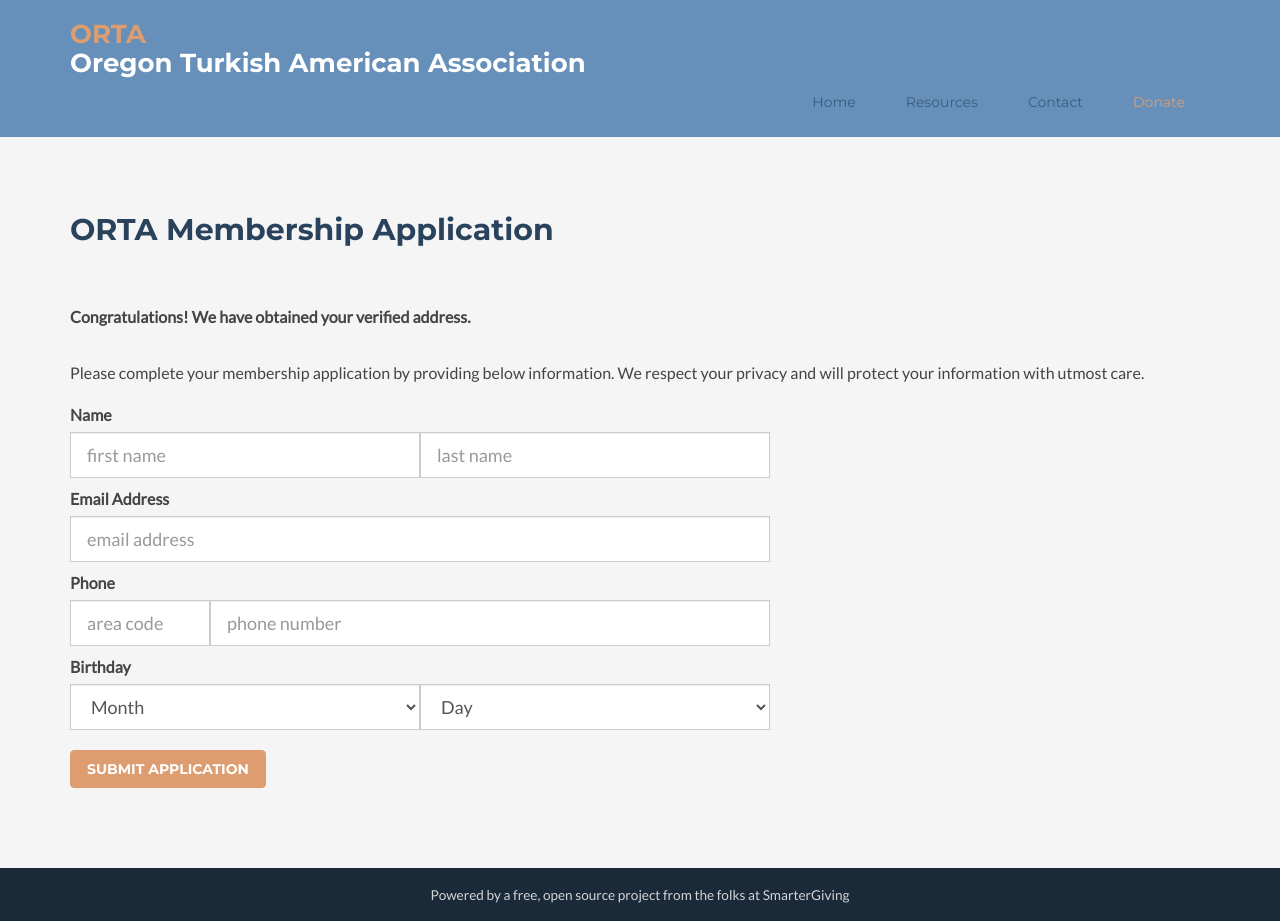
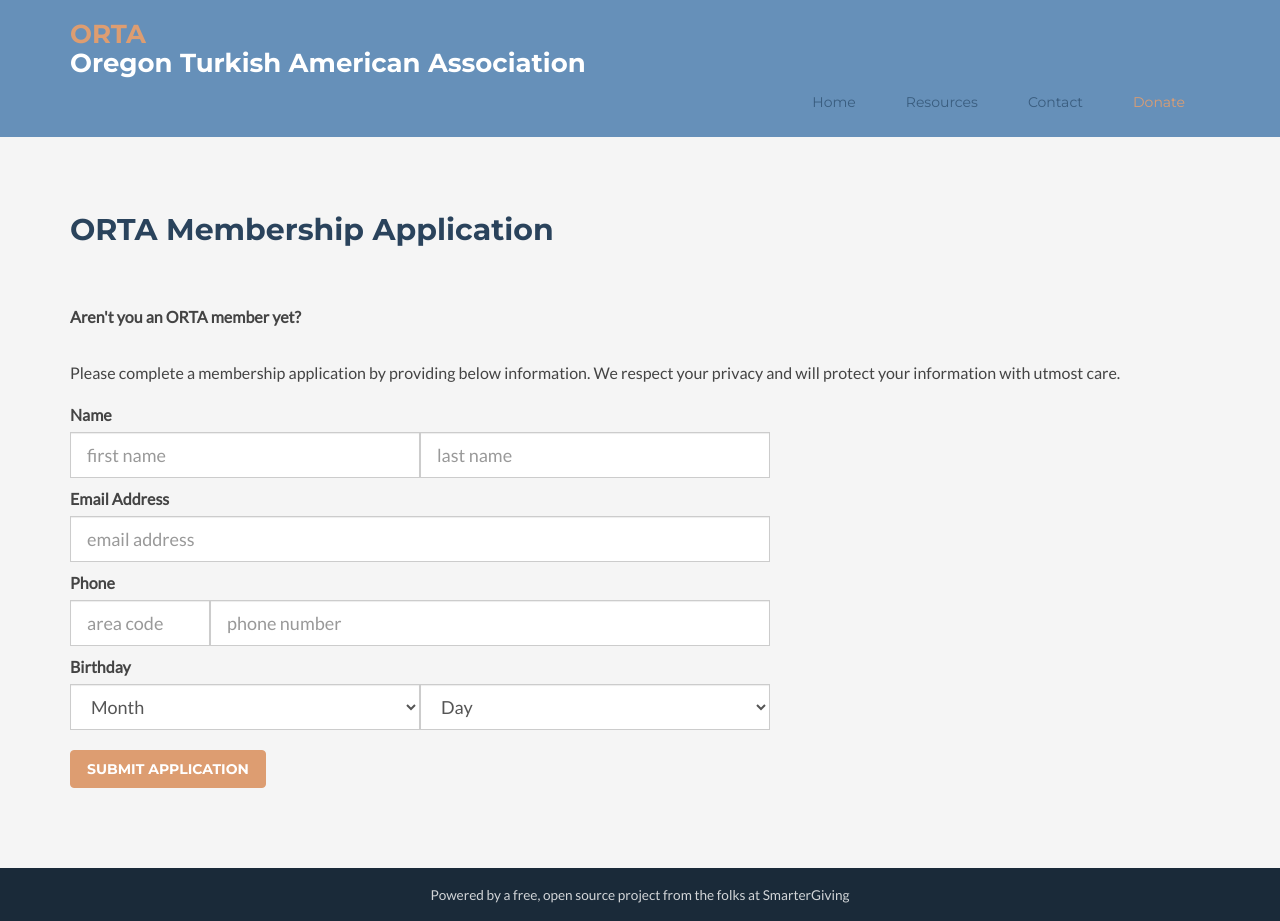
Before and after one commit to ortapdx/ortapdx.github.io, a Jekyll site: the page built from msf_SCMND58B2AGX9.html, in a window 1280 px wide and 921 px high. Built offline with Jekyll 4.4.1, drawn with Linux system fonts in a browser that asks for light colours; nearby versions of some CDN libraries; comment, search, counter and statistics services are not loaded.

Commit message:
Update msf_SCMND58B2AGX9.html

```diff
--- a/msf_SCMND58B2AGX9.html
+++ b/msf_SCMND58B2AGX9.html
@@ -39,9 +39,9 @@ layout: default
       <div style="margin-top:100px;text-align:left;">
         <h2 class="title text-left">ORTA Membership Application</h2>
         <div id="msform" name="msform">
-          <strong>Congratulations! We have obtained your verified address.</strong>
+          <strong>Aren't you an ORTA member yet?</strong>
           <p><br></p>
-          <p>Please complete your membership application by providing below information. We respect your privacy and will protect your information with utmost care.</p>
+          <p>Please complete a membership application by providing below information. We respect your privacy and will protect your information with utmost care.</p>
 
              <form class="form-inline" role="form" name="gform" id="gform" enctype="text/plain" action="https://docs.google.com/forms/d/e/1FAIpQLScFFse0N-h1zK9LbZbhhuW6TcrqyACdJNHnwPtOg5FsiGqLYg/formResponse?" target="hidden_iframe" onsubmit="submitted=true;">
                  <div class="input-group input-group-lg col-sm-12" style="max-width: 700px;">
```
